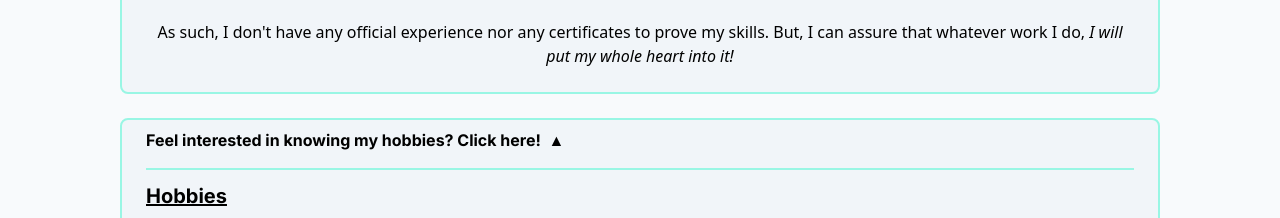
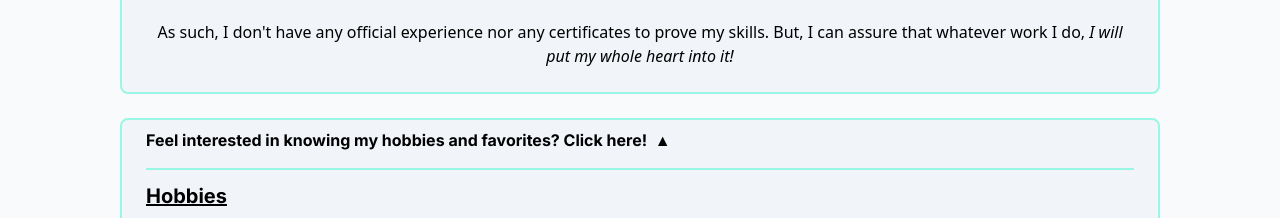
Before and after one commit to NanotechPikachu/Portfolio, a Next.js app: page / in a window 1280 px wide. Shown: the part 940-1158 px from the top of the page. Built offline with nearby package versions, Linux system fonts and the light colour scheme.

Commit message:
Update Extra.jsx

```diff
--- a/src/components/Extra.jsx
+++ b/src/components/Extra.jsx
@@ -5,7 +5,7 @@ export default function Extra() {
   return (
     <>
     <div className="mr-6 ml-6 mt-6 border-2 rounded-lg dark:border-teal-100 border-teal-200 dark:bg-[#2E3532] bg-slate-100">
-    <Callout summary="Feel interested in knowing my hobbies? Click here!">
+    <Callout summary="Feel interested in knowing my hobbies and favorites? Click here!">
     <Hobbies />
     <Fav />
     </Callout>
```
